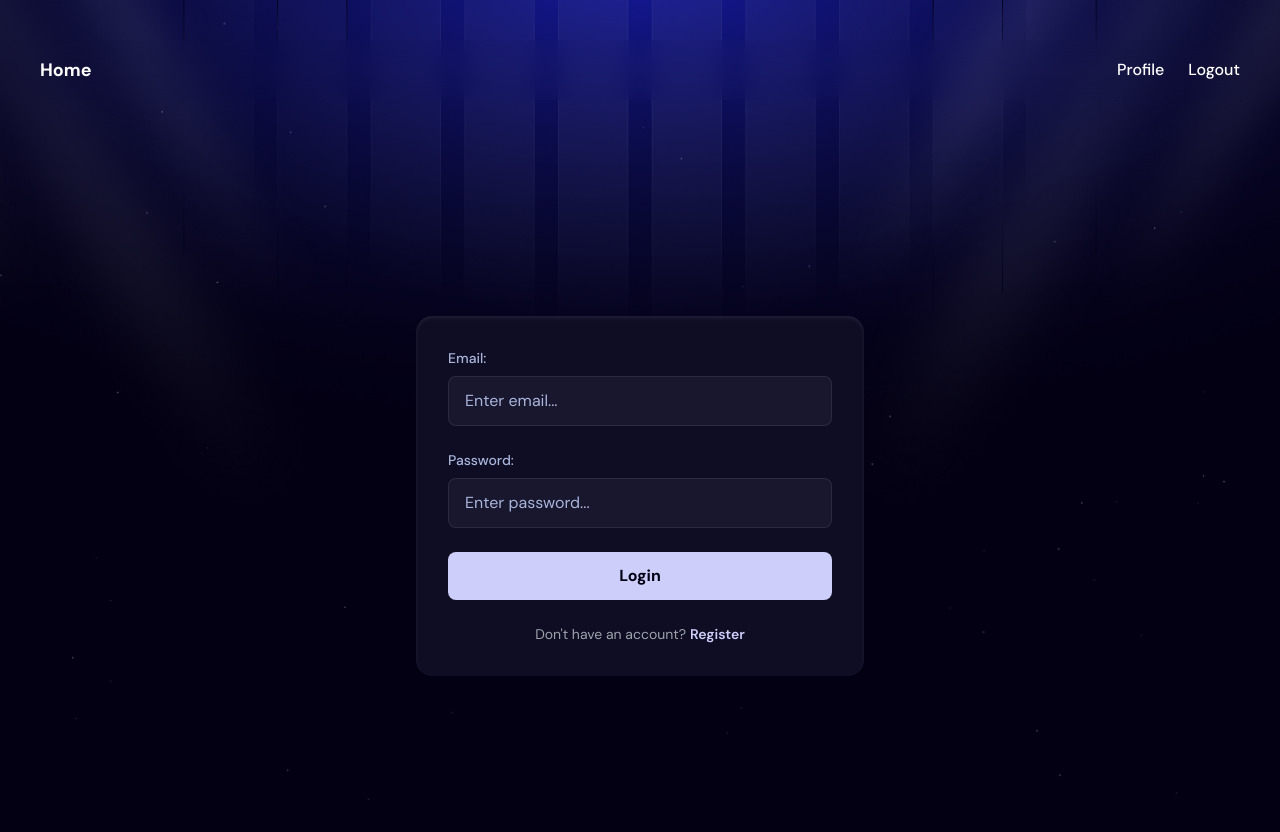
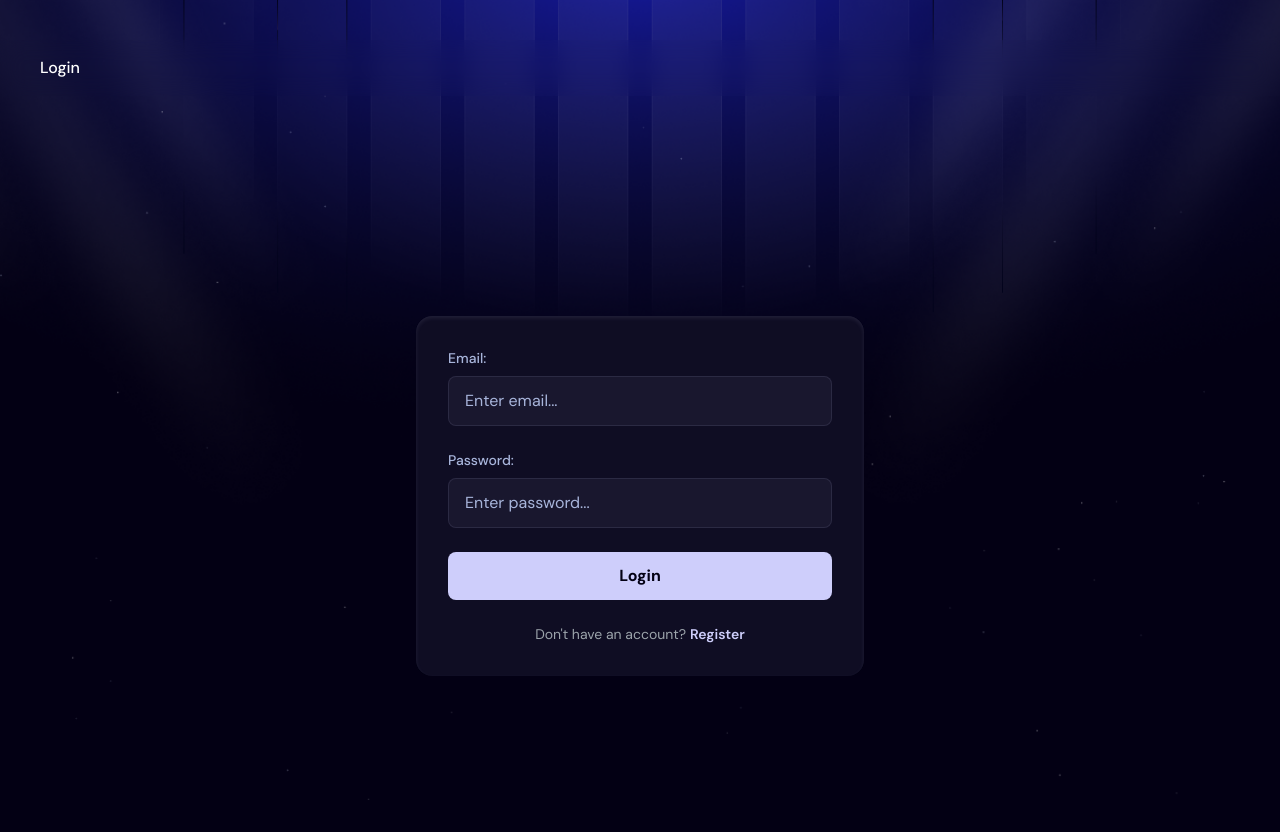
Before and after one commit to Merletto/React1, a React (Vite) app: page /login in a window 1280 px wide. Shown: the top 832 px of the page. Built offline with nearby package versions, Linux system fonts and the light colour scheme; no server answers.

Commit message:
AuthContextWorking

```diff
--- a/src/components/Header.jsx
+++ b/src/components/Header.jsx
@@ -1,26 +1,49 @@
 // Header.jsx
 import React from "react";
+import { Link, useNavigate } from "react-router-dom";
+import { useAuth } from "../utils/AuthContext.jsx";
 
 const Header = () => {
+  const navigate = useNavigate();
+
+  const {user} = useAuth()
+
+  const logoutClick = ( ) => {
+    navigate("/login")
+  }
+
   return (
     <header className="fixed top-0 left-0 w-full z-50 backdrop-blur-md">
 
       <div className="max-w-7xl mx-auto flex justify-between items-center px-5 sm:px-10 py-4">
 
+      {user ? (
+      <>
         {/* Home */}
-        <button className="text-white font-bold text-lg hover:text-light-100 transition-colors duration-300">
+        <Link to="/" className="text-white font-bold text-lg hover:text-light-100 transition-colors duration-300">
           Home
-        </button>
+        </Link>
 
         {/* Botones */}
         <div className="flex gap-6">
-          <button className="text-white font-medium hover:text-light-100 transition-colors duration-300">
+
+          <Link to="/profile" className=" text-white font-medium hover:text-light-100 transition-colors duration-300">
             Profile
-          </button>
-          <button className="text-white font-medium hover:text-light-100 transition-colors duration-300">
+          </Link>
+          <button onClick={logoutClick} className="text-white font-medium hover:text-light-100 transition-colors duration-300">
             Logout
           </button>
         </div>
+      </>
+      ) : (
+       <div className="flex gap-6">
+        <Link to="/login" className=" text-white font-medium hover:text-light-100 transition-colors duration-300">
+            Login
+        </Link>
+      </div>
+      )}
+
+
 
       </div>
     </header>
```
